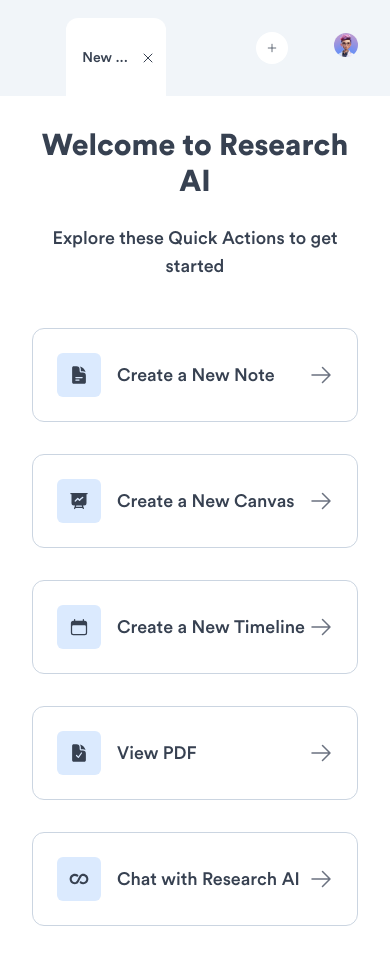
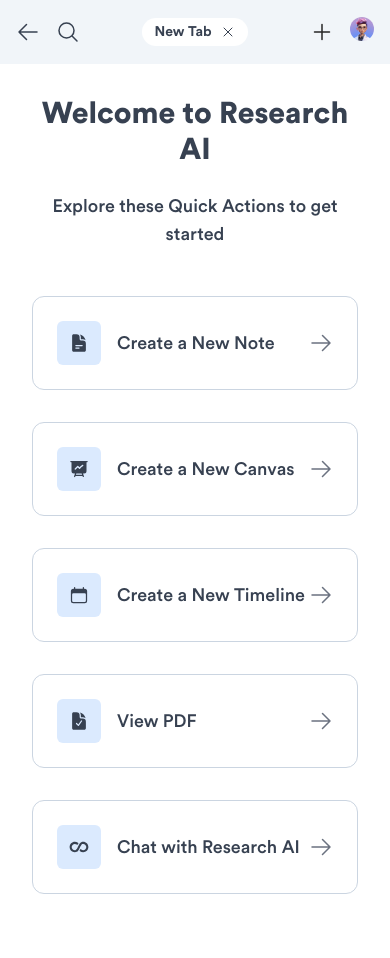
Before and after one commit to integral-digi/research_ai, a Next.js app: page / in a window 390 px wide. After the commit the page ends 926 px from the top, so only its background shows below. Built offline with nearby package versions, Linux system fonts and the light colour scheme.

Commit message:
Settings Tab Mobile fix

```diff
--- a/app/components/FeatureBox.tsx
+++ b/app/components/FeatureBox.tsx
@@ -43,7 +43,7 @@ const FeatureCard = () => {
                         {data.features.map((feature) => (
                             <motion.div
                                 key={feature.id}
-                                className="flex flex-col justify-between w-60 h-60 p-6 rounded-xl border border-slate-300 dark:border-gray-700 bg-white dark:bg-zinc-900/80 hover:shadow-xl cursor-pointer"
+                                className="flex flex-col justify-between w-60 h-60 md:w-full p-6 rounded-xl border border-slate-300 dark:border-gray-700 bg-white dark:bg-zinc-900/80 hover:shadow-xl cursor-pointer"
                                 onClick={() => handleTabClick(feature.id, feature)}
                                 whileHover={{ scale: 1.02, transition: { duration: 0.3 } }}
                             >
--- /dev/null
+++ b/app/components/MobileMenu.tsx
@@ -0,0 +1,105 @@
+"use client";
+import {
+	ArrowLeftIcon,
+	MagnifyingGlassIcon,
+	PlusIcon,
+	XMarkIcon,
+} from "@heroicons/react/24/outline";
+import { useRouter } from "next/navigation";
+import { Fragment, useState } from "react";
+import { useTabs } from "@/context/TabContext";
+import FeatureCard from "./FeatureBox";
+import { Popover, PopoverButton, PopoverPanel, Transition } from "@headlessui/react";
+import { Tooltip } from "@mui/material";
+import { data } from "@/utils/data";
+import SearchField from "./SearchField";
+import AccDropdown from "./AccDropDown";
+
+const MobileMenuBar: React.FC = () => {
+	const { tabs, activeTabId, addNewTab, closeTab, setActiveTabId } = useTabs();
+	const [isPopoverOpen, setIsPopoverOpen] = useState(false);
+	const [showSearch, setShowSearch] = useState(false);
+
+	const handleSearchToggle = () => {
+		setShowSearch((prev) => !prev);
+	};
+
+	const handleTabSwitch = (direction: 'prev' | 'next') => {
+		const activeTabIndex = tabs.findIndex((tab) => tab.id === activeTabId);
+		const newTabIndex = direction === 'prev'
+			? activeTabIndex - 1
+			: activeTabIndex + 1;
+		if (newTabIndex >= 0 && newTabIndex < tabs.length) {
+			setActiveTabId(tabs[newTabIndex].id);
+		}
+	};
+
+	return (
+		<section className="relative w-full h-16 bg-slate-100 dark:bg-zinc-900 flex items-center justify-between px-4 py-2">
+			{/* Left Section */}
+			<section className="flex items-center space-x-4 text-gray-700 dark:text-white">
+				<ArrowLeftIcon className="w-6 h-6 cursor-pointer" onClick={() => handleTabSwitch('prev')} />
+				<MagnifyingGlassIcon
+					className="w-6 h-6 cursor-pointer"
+					onClick={handleSearchToggle}
+				/>
+				{showSearch && (
+					<div className="absolute top-16 left-0 w-full bg-slate-100 dark:bg-zinc-900 p-4 z-50">
+						<SearchField />
+					</div>
+				)}
+			</section>
+
+			{/* Scrollable Tab Section */}
+			<div className="flex-1 flex items-center justify-center overflow-x-auto space-x-2 scrollbar-hide">
+				{tabs.map((tab) => (
+					<div
+						key={tab.id}
+						className={`flex items-center justify-center px-3 py-1 text-sm rounded-full ${
+							activeTabId === tab.id ? "bg-white dark:bg-neutral-800 font-bold" : "bg-slate-200 dark:bg-neutral-900"
+						} cursor-pointer`}
+						onClick={() => setActiveTabId(tab.id)}
+					>
+						<Tooltip title={tab.title} arrow>
+							<span className="text-gray-700 dark:text-white truncate">
+								{tab.title.length > 8 ? `${tab.title.slice(0, 8)}...` : tab.title}
+							</span>
+						</Tooltip>
+						<button onClick={(e) => { e.stopPropagation(); closeTab(tab.id); }}>
+							<XMarkIcon className="w-4 h-4 ml-2 text-gray-700 dark:text-white" />
+						</button>
+					</div>
+				))}
+			</div>
+
+			{/* Add Tab and User Avatar */}
+			<section className="flex items-center space-x-4">
+				<PlusIcon className="w-6 h-6 cursor-pointer" onClick={() => addNewTab(`Tab ${tabs.length + 1}`, <FeatureCard />)} />
+				<Popover>
+					<PopoverButton>
+						<img
+							src={data.user.avatar}
+							className="w-6 h-6 rounded-full cursor-pointer"
+							alt={data.user.username}
+						/>
+					</PopoverButton>
+					<Transition
+                        as={Fragment}
+                        enter="transition ease-out duration-200"
+						enterFrom="opacity-0 translate-y-1"
+						enterTo="opacity-100 translate-y-0"
+						leave="transition ease-in duration-150"
+						leaveFrom="opacity-100 translate-y-0"
+						leaveTo="opacity-0 translate-y-1"
+                    >
+						<PopoverPanel className="absolute right-0 mt-2 z-20">
+                            <AccDropdown />
+						</PopoverPanel>
+					</Transition>
+				</Popover>
+			</section>
+		</section>
+	);
+};
+
+export default MobileMenuBar;
--- a/app/page.tsx
+++ b/app/page.tsx
@@ -3,6 +3,7 @@ import { useState } from "react";
 import LeftPanel from "./components/LeftPanel";
 import MenuBar from "./components/MenuBar";
 import Channel from "./components/Channel";
+import MobileMenuBar from "./components/MobileMenu";
 
 const Home = () => {
   const [isLeftPanelVisible, setIsLeftPanelVisible] = useState(true); // State to control LeftPanel visibility
@@ -10,10 +11,12 @@ const Home = () => {
   return (
     <main className="w-full bg-white dark:bg-neutral-800">
       {/* Top Section containing the MenuBar */}
-      <section className="top-0 w-full h-24">
+      <section className="top-0 w-full h-24 lg:hidden">
         <MenuBar setIsLeftPanelVisible={setIsLeftPanelVisible} isLeftPanelVisible={isLeftPanelVisible} />
       </section>
-
+      <section className="top-0 w-full hidden lg:block">
+        <MobileMenuBar />
+      </section>
       {/* Main Content Section */}
       <section className="w-full flex items-start">
         {/* Left Sidebar */}
--- a/app/settings/components/Profile.tsx
+++ b/app/settings/components/Profile.tsx
@@ -1,34 +1,87 @@
 "use client"
 import { data } from "@/utils/data";
-import { useState } from "react";
+import { CameraIcon } from "@heroicons/react/24/solid";
+import { useState, useRef } from "react";
 
 const EditProfile = () => {
     const [username, setUsername] = useState(data.user.username);
     const [email, setEmail] = useState(data.user.email);
+    const [isSubmitting, setIsSubmitting] = useState(false);
+    const [avatar, setAvatar] = useState(data.user.avatar);
+    const fileInputRef = useRef<HTMLInputElement | null>(null);
+
+    // Handle avatar upload (open file explorer)
+    const handleAvatarUpload = () => {
+        if (fileInputRef.current) {
+            fileInputRef.current.click(); // Trigger file input click
+        }
+    };
+
+    // Handle file selection
+    const handleFileChange = (e: React.ChangeEvent<HTMLInputElement>) => {
+        const file = e.target.files?.[0];
+        if (file) {
+            const reader = new FileReader();
+
+            // FileReader API to read file content
+            reader.onload = (event) => {
+                if (event.target?.result) {
+                    setAvatar(event.target.result as string);
+                }
+            };
+
+            reader.readAsDataURL(file);
+        }
+    };
 
     // Handle form submission
     const handleSubmit = (e: React.FormEvent<HTMLFormElement>) => {
         e.preventDefault();
-        console.log("Form submitted with:", { username, email });
+        setIsSubmitting(true);
+
+        // Simulating form submission delay
+        setTimeout(() => {
+            console.log("Form submitted with:", { username, email });
+            setIsSubmitting(false);
+        }, 2000);
     };
 
     return (
-        <div>
-            <form className="w-full space-y-8 flex flex-col justify-start" onSubmit={handleSubmit}>
-                    <section className="w-24 h-24">
-                        <img
-                            src={data.user.avatar}
-                            alt={data.user.username}
-                            className="w-full h-full object-cover rounded-full"
-                        />
-                    </section>
+        <div className="p-4 w-full">
+            <form className="space-y-8 flex flex-col justify-start" onSubmit={handleSubmit}>
+                {/* Avatar Section */}
+                <section className="relative w-24 h-24">
+                    <img
+                        src={avatar}
+                        alt={username}
+                        className="w-full h-full object-cover rounded-full"
+                    />
+                    <button
+                        type="button"
+                        className="w-8 h-8 flex items-center justify-center rounded-full bg-neutral-100 dark:bg-neutral-800 absolute bottom-0 right-0"
+                        onClick={handleAvatarUpload}
+                        aria-label="Upload avatar"
+                    >
+                        <CameraIcon className="w-4 h-4 text-gray-700 dark:text-white" />
+                    </button>
+
+                    {/* Hidden file input for image upload */}
+                    <input
+                        type="file"
+                        ref={fileInputRef}
+                        accept="image/*"
+                        style={{ display: 'none' }}
+                        onChange={handleFileChange}
+                    />
+                </section>
+
                 {/* Username field */}
-                <section className="space-y-2 flex flex-col justify-start">
-                    <label className="text-left text-gray-500 dark:text-white font-medium text-base" htmlFor="username">
+                <section className="space-y-2">
+                    <label className="text-gray-500 dark:text-white font-medium text-base" htmlFor="username">
                         Username
                     </label>
                     <input
-                        className="w-full font-normal px-4 border border-slate-300 dark:border-gray-700 text-gray-700 dark:text-white bg-transparent rounded-lg p-2 focus:ring focus:ring-gray-300"
+                        className="w-full px-4 py-2 font-medium text-gray-700 dark:text-white bg-transparent border border-slate-300 dark:border-gray-700 rounded-lg focus:ring focus:ring-gray-300"
                         id="username"
                         placeholder="Enter a username"
                         value={username}
@@ -38,12 +91,12 @@ const EditProfile = () => {
                 </section>
 
                 {/* Email field */}
-                <section className="space-y-2 flex flex-col justify-start">
-                    <label className="text-left text-gray-500 dark:text-white font-medium text-base" htmlFor="email">
+                <section className="space-y-2">
+                    <label className="text-gray-500 dark:text-white font-medium text-base" htmlFor="email">
                         Email Address
                     </label>
                     <input
-                        className="w-full font-normal px-4 text-gray-700 dark:text-white border border-slate-300 dark:border-gray-700 bg-transparent rounded-lg p-2 focus:ring focus:ring-gray-300"
+                        className="w-full px-4 py-2 font-medium text-gray-700 dark:text-white bg-transparent border border-slate-300 dark:border-gray-700 rounded-lg focus:ring focus:ring-gray-300"
                         type="email"
                         id="email"
                         placeholder="Email Address"
@@ -54,8 +107,12 @@ const EditProfile = () => {
                 </section>
 
                 {/* Submit button */}
-                <button type="submit" className="w-fit px-4 h-10 font-bold bg-zinc-900 dark:bg-white dark:text-gray-700 text-white rounded-lg hover:bg-gray-800 transition">
-                    Save Changes
+                <button
+                    type="submit"
+                    className={`px-4 h-10 font-bold text-white rounded-lg transition ${isSubmitting ? 'bg-gray-500' : 'bg-zinc-900 dark:bg-white dark:text-gray-700 hover:bg-gray-800 dark:hover:bg-gray-200'}`}
+                    disabled={isSubmitting}
+                >
+                    {isSubmitting ? "Saving..." : "Save Changes"}
                 </button>
             </form>
         </div>
```
Also changed, not shown: app/settings/components/SettingsTab.tsx (+17 -34 lines).
